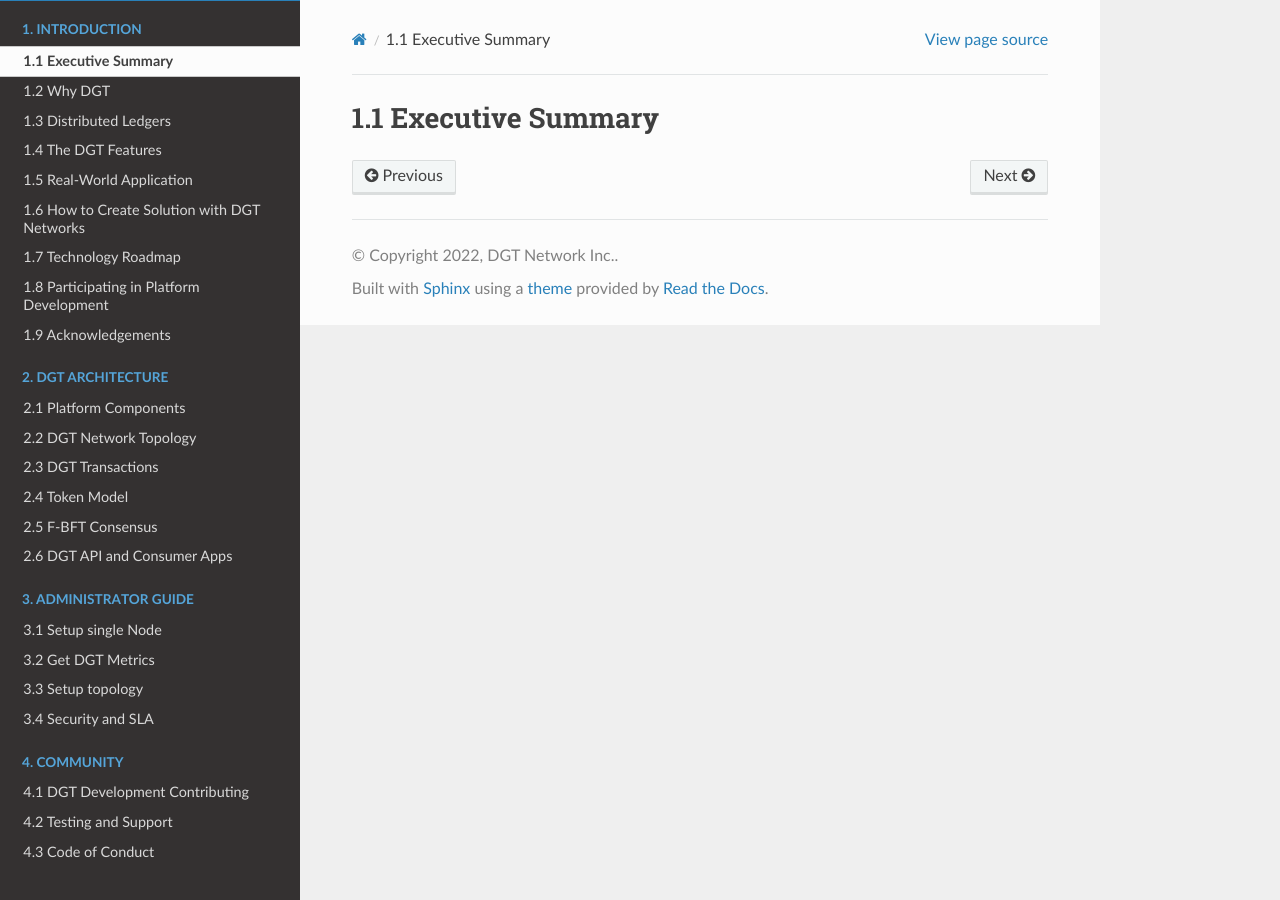
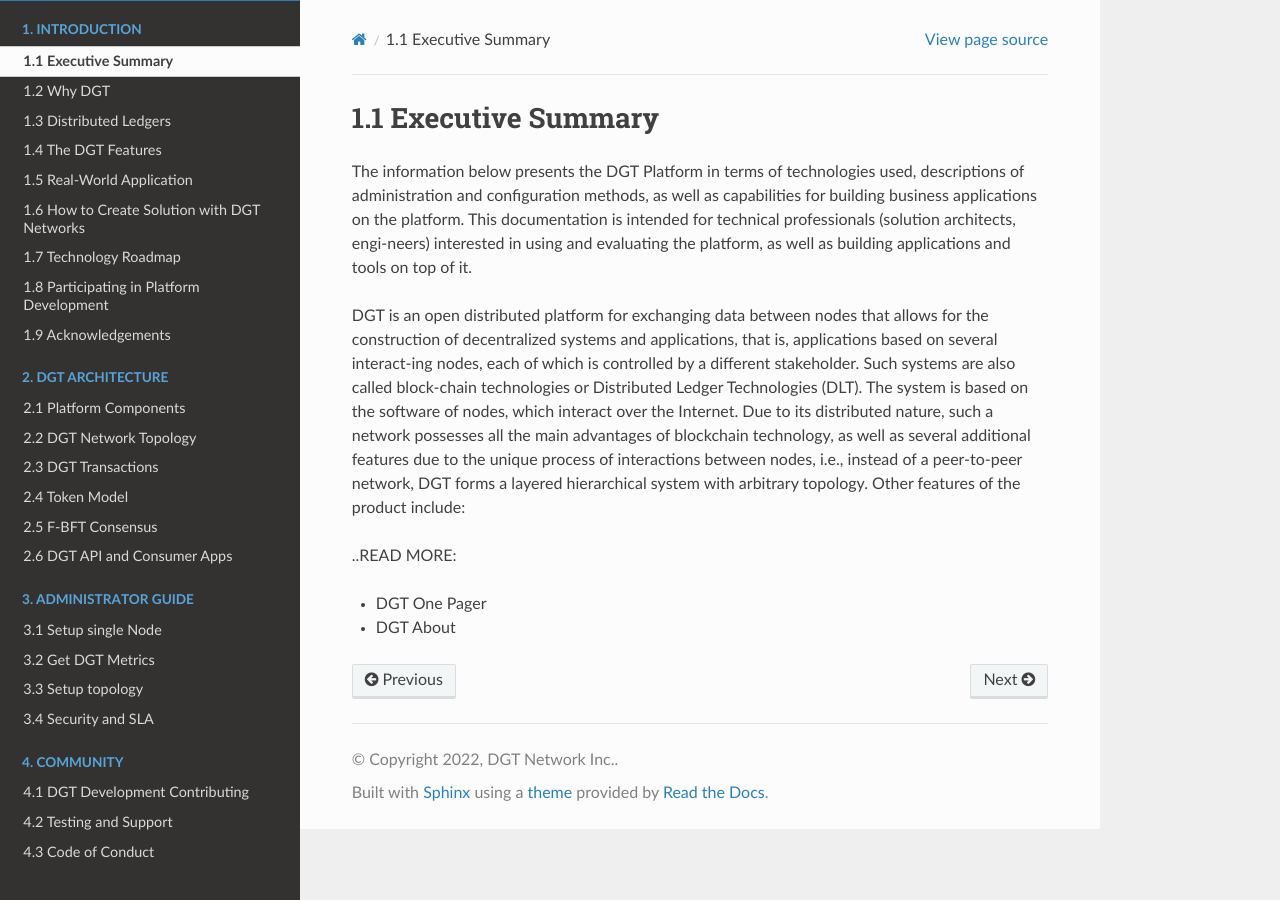
Before and after one commit to DGT-Network/DGT-Matagami, a Sphinx documentation site: the page built from docs/INTRODUCTION/1.1_Executive_Summary.rst, in a window 1280 px wide. Built offline with Sphinx 7.4.7 and the Read the Docs theme 2.0.0, drawn with Linux system fonts in a browser that asks for light colours.

Commit message:
Executive Summary starts

```diff
--- a/docs/INTRODUCTION/1.1_Executive_Summary.rst
+++ b/docs/INTRODUCTION/1.1_Executive_Summary.rst
@@ -1,3 +1,14 @@
 
 1.1 Executive Summary
 ++++++++++++++++++++++
+
+The information below presents the DGT Platform in terms of technologies used, descriptions of administration and configuration methods, as well as capabilities for building business applications on the platform. This documentation is intended for technical professionals (solution architects, engi-neers) interested in using and evaluating the platform, as well as building applications and tools on top of it.
+
+DGT is an open distributed platform for exchanging data between nodes that allows for the construction of decentralized systems and applications, that is, applications based on several interact-ing nodes, each of which is controlled by a different stakeholder. Such systems are also called block-chain technologies or Distributed Ledger Technologies (DLT). The system is based on the software of nodes, which interact over the Internet. Due to its distributed nature, such a network possesses all the main advantages of blockchain technology, as well as several additional features due to the unique process of interactions between nodes, i.e., instead of a peer-to-peer network, DGT forms a layered hierarchical system with arbitrary topology. Other features of the product include:
+
+
+..READ MORE:
+
+•	DGT One Pager
+
+•	DGT About
```
Also changed, not shown: 2 other files.
